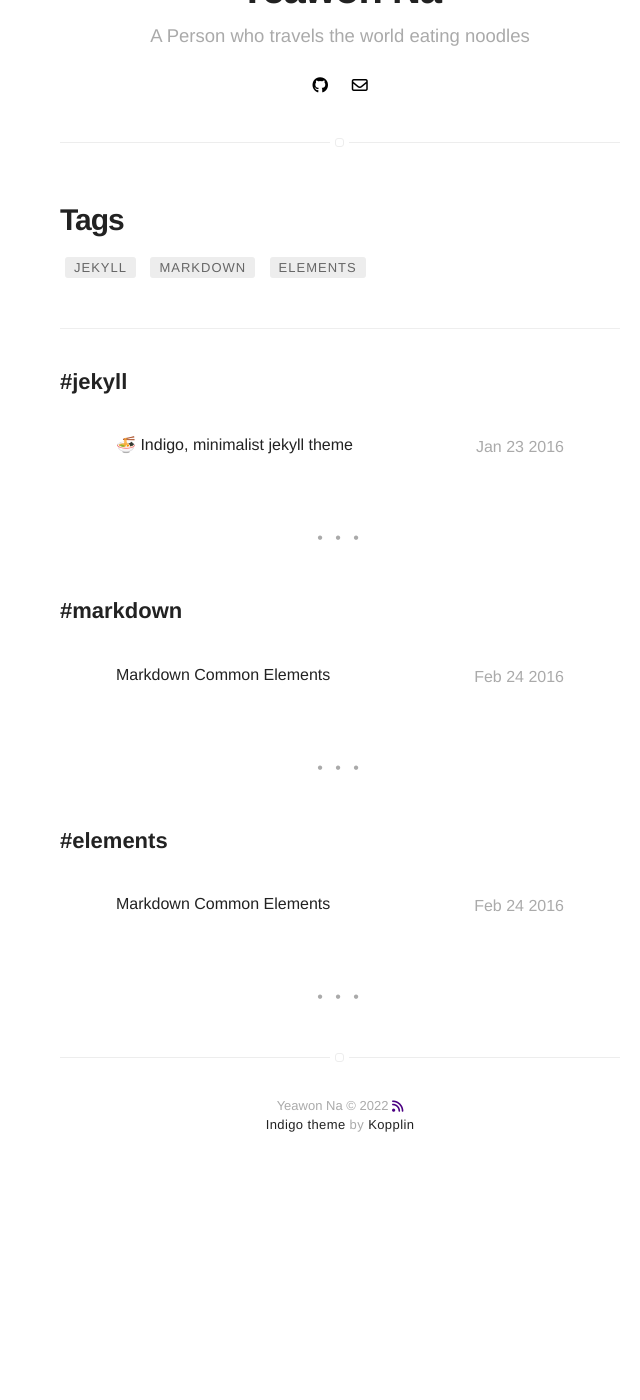
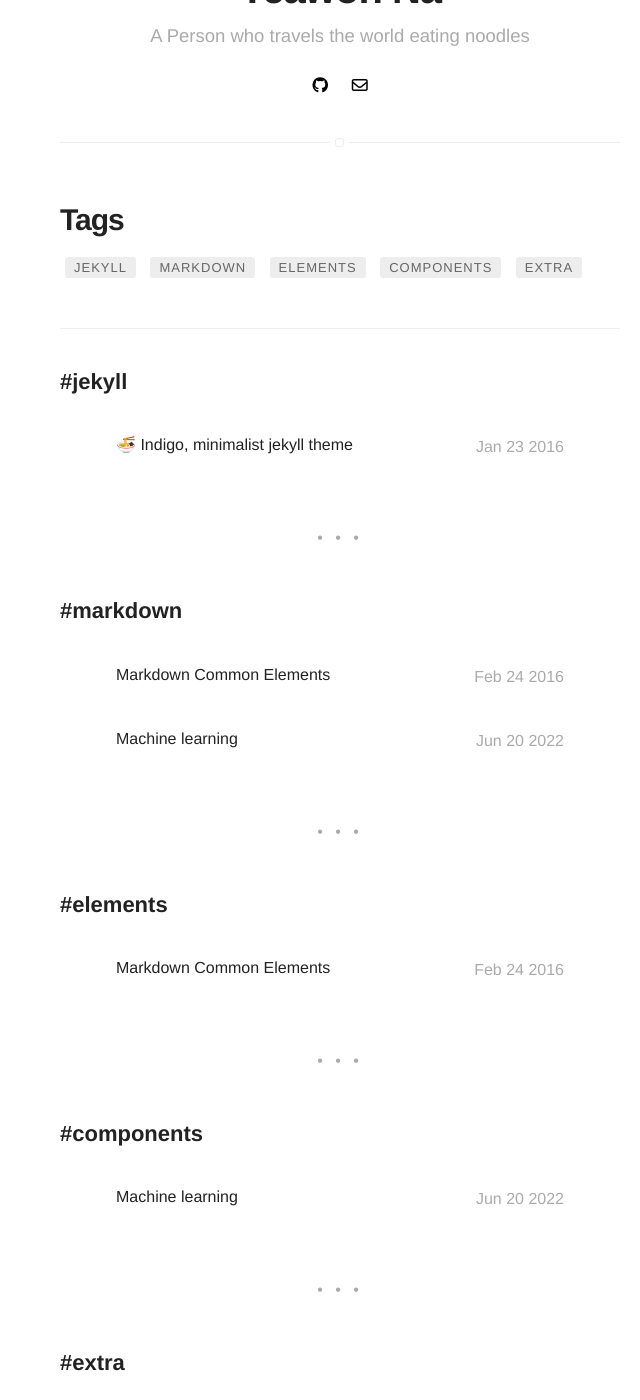
Before and after one commit to nayeawon/nayeawon.github.io, a Jekyll site: the page built from tags.html, in a window 1280 px wide and 1400 px high, scrolled down 312 px. Shown: the whole window, without its empty margins (300-940 px from the left). Built offline with Jekyll 4.4.1, drawn with Linux system fonts in a browser that asks for light colours; nearby versions of some CDN libraries; emoji names are drawn with the system emoji font; a file with an impossible date is left out; before the commit the page ends 1508 px from its top, so only the background shows below that; some of the changed text lies outside the part shown.

```diff
--- a/_posts/2015-02-24-markdown-extra-components.markdown
+++ b/_posts/2015-02-24-markdown-extra-components.markdown
@@ -1,7 +1,7 @@
 ---
 title: "Machine learning"
 layout: post
-date: 2022-Summer
+date: 2022-06-20 22:48
 image: /assets/images/markdown.jpg
 headerImage: false
 tag:
```
